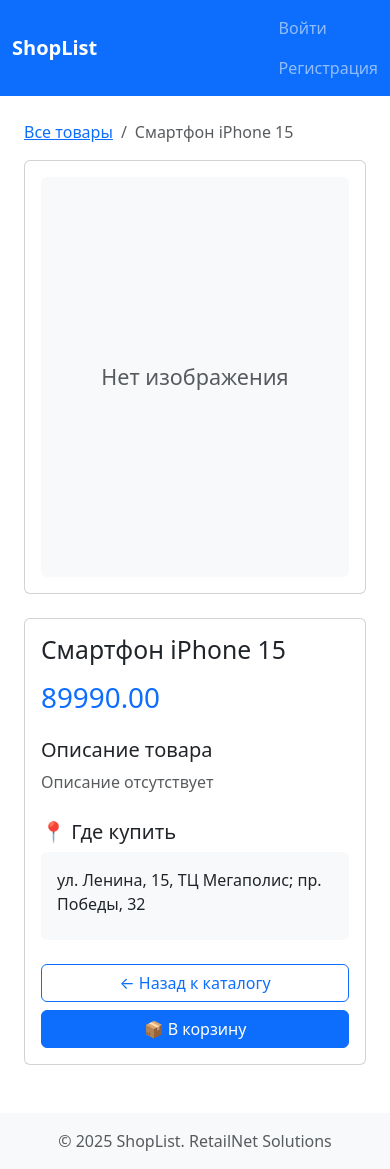
After one commit to sdn888/sdn-shoplist-project, a Django app: page /product/1/ in a window 390 px wide. The commit adds this page. Run offline with Django 5.2, Linux system fonts and the light colour scheme; data comes from the database, SQL or seed files in the repository.

Commit message:
feat: add nice  product detail page with breadcrumbs and responsive design

```diff
--- a/products/views.py
+++ b/products/views.py
@@ -1,4 +1,4 @@
-from django.shortcuts import render
+from django.shortcuts import render, get_object_or_404
 from .models import Product
 
 
@@ -21,3 +21,7 @@
         'products': products,
         'search_query': search_query
     })
+
+def product_detail(request, product_id):
+    product = get_object_or_404(Product, id=product_id, is_active=True)
+    return render(request, 'products/product_detail.html', {'product': product})
--- /dev/null
+++ b/templates/products/product_detail.html
@@ -0,0 +1,84 @@
+{% extends 'base.html' %}
+{% load product_filters %}
+
+{% block content %}
+<div class="container mt-4">
+    <!-- Хлебные крошки -->
+    <nav aria-label="breadcrumb">
+        <ol class="breadcrumb">
+            <li class="breadcrumb-item"><a href="{% url 'product_list' %}">Все товары</a></li>
+            <li class="breadcrumb-item active">{{ product.name|truncatewords:3 }}</li>
+        </ol>
+    </nav>
+
+    <div class="row">
+        <!-- Изображение товара -->
+        <div class="col-lg-6 mb-4">
+            <div class="card">
+                <div class="card-body text-center">
+                    {% if product.image %}
+                        <img src="{{ product.image.url }}" class="img-fluid rounded" alt="{{ product.name }}"
+                             style="max-height: 500px; object-fit: contain;">
+                    {% else %}
+                        <div class="bg-light rounded d-flex align-items-center justify-content-center"
+                             style="height: 400px;">
+                            <span class="text-muted fs-4">Нет изображения</span>
+                        </div>
+                    {% endif %}
+                </div>
+            </div>
+        </div>
+
+        <!-- Информация о товаре -->
+        <div class="col-lg-6">
+            <div class="card">
+                <div class="card-body">
+                    <h1 class="h2 mb-3">{{ product.name }}</h1>
+
+                    <!-- Цена -->
+                    <div class="mb-4">
+                        <span class="display-6 text-primary">{{ product.price|format_price }}</span>
+                    </div>
+
+                    <!-- Описание -->
+                    <div class="mb-4">
+                        <h3 class="h5">Описание товара</h3>
+                        <p class="text-muted" style="line-height: 1.6;">
+                            {{ product.description|linebreaksbr|default:"Описание отсутствует" }}
+                        </p>
+                    </div>
+
+                    <!-- Магазины -->
+                    {% if product.shop_addresses %}
+                    <div class="mb-4">
+                        <h3 class="h5">📍 Где купить</h3>
+                        <div class="bg-light rounded p-3">
+                            {% with addresses=product.shop_addresses.splitlines %}
+                                {% for address in addresses %}
+                                    {% if address.strip %}
+                                        <div class="mb-2">
+                                            <i class="bi bi-geo-alt text-primary"></i>
+                                            {{ address.strip }}
+                                        </div>
+                                    {% endif %}
+                                {% endfor %}
+                            {% endwith %}
+                        </div>
+                    </div>
+                    {% endif %}
+
+                    <!-- Кнопки -->
+                    <div class="d-grid gap-2 d-md-flex">
+                        <a href="{% url 'product_list' %}" class="btn btn-outline-primary">
+                            ← Назад к каталогу
+                        </a>
+                        <button class="btn btn-primary ms-md-2" onclick="alert('Корзина пока в разработке 🛒')">
+                            📦 В корзину
+                        </button>
+                    </div>
+                </div>
+            </div>
+        </div>
+    </div>
+</div>
+{% endblock %}
--- a/templates/products/product_list.html
+++ b/templates/products/product_list.html
@@ -62,7 +62,7 @@
                 <div class="mt-auto">
                     <!-- ИСПРАВЛЕННАЯ СТРОКА: применяем фильтр цены -->
                     <p class="h5 text-primary">{{ product.price|format_price }}</p>
-                    <a href="#" class="btn btn-outline-primary w-100">Подробнее</a>
+                    <a href="{% url 'product_detail' product.id %}" class="btn btn-outline-primary w-100">Подробнее</a>
                 </div>
             </div>
         </div>
```
Also changed, not shown: products/urls.py (line endings or trailing spaces).
